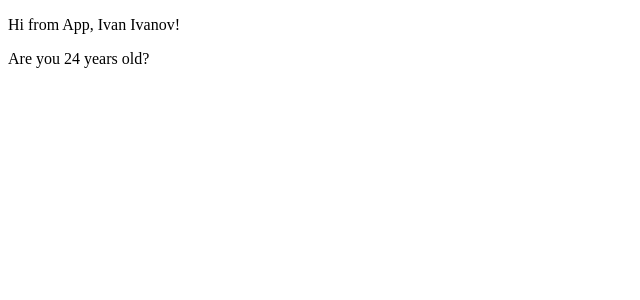
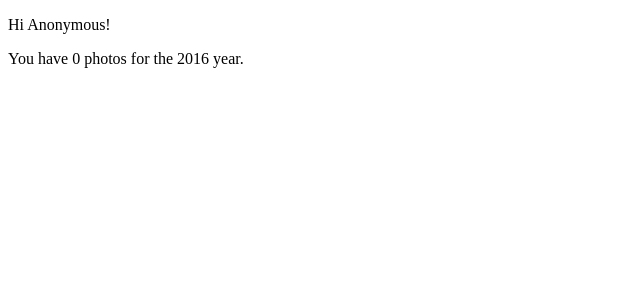
Before and after one commit to MashaKazachenok/ReduxTest, a React app: page / in a window 1280 px wide. Shown: the top 300 px of the page, without its empty margins (0-640 px from the left). Built offline with nearby package versions, Linux system fonts and the light colour scheme.

Commit message:
used combine reducers

```diff
--- a/src/containers/App.js
+++ b/src/containers/App.js
@@ -3,17 +3,19 @@ import { connect } from 'react-redux'
 
 class App extends Component {
   render() {
-    const { name, surname, age } = this.props.user
+    const { name } = this.props.user
+    const { year, photos } = this.props.page
     return <div>
-      <p>Hi from App, {name} {surname}!</p>
-      <p>Are you {age} years old?</p>
+      <p>Hi {name}!</p>
+      <p> You have {photos.length} photos for the {year} year.</p>
     </div>
   }
 }
 
 function mapStateToProps (state) {
   return {
-    user: state
+    user: state.user,
+    page: state.page
   }
 }
 
--- a/src/reducers/index.js
+++ b/src/reducers/index.js
@@ -1,9 +1,8 @@
-const initialState = {
-name: 'Ivan',
-surname: 'Ivanov',
-age: 24
-}
+import { combineReducers } from 'redux'
+import page from './page'
+import user from './user'
 
-export default function userstate(state = initialState) {
-return state;
-}
+export default combineReducers({
+page,
+user
+})
--- /dev/null
+++ b/src/reducers/page.js
@@ -0,0 +1,8 @@
+const initialState = {
+year: 2016,
+photos: []
+}
+
+export default function page(state = initialState) {
+return state
+}
--- /dev/null
+++ b/src/reducers/user.js
@@ -0,0 +1,6 @@
+const initialState = {
+name: 'Anonymous'
+}
+export default function user(state = initialState) {
+return state
+}
```
